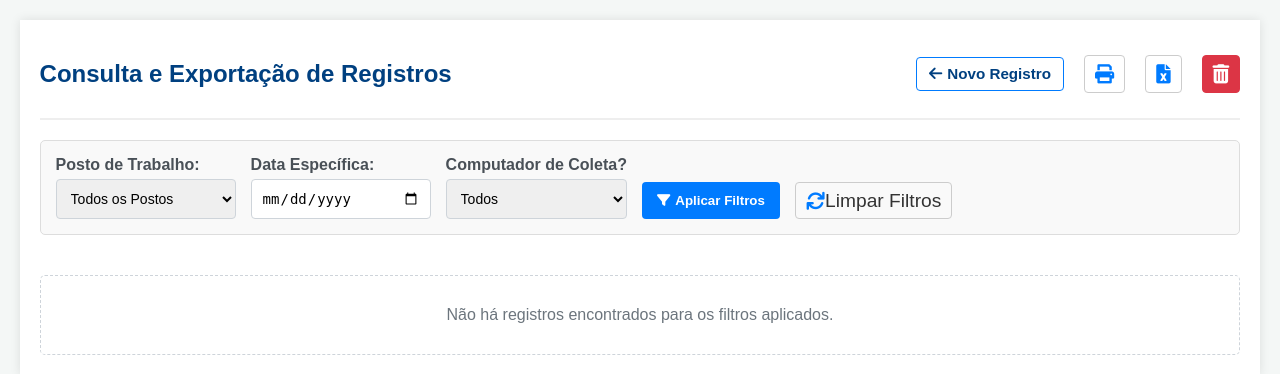
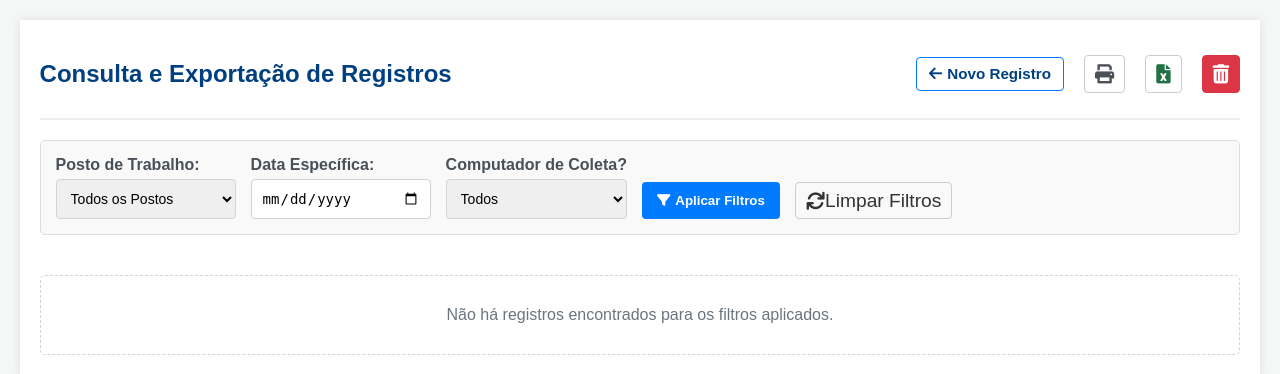
Before and after one commit to Dual650/info-IT, a Flask app: page /consultar in a window 1280 px wide. Shown: the top 374 px of the page. Run offline with Flask 3, Linux system fonts and the light colour scheme; data that the repository does not hold is empty.

Commit message:
Update style.css

```diff
--- a/static/style.css
+++ b/static/style.css
@@ -139,17 +139,25 @@ textarea {
     background-color: #e9e9e9;
 }
 
-/* NOVO: Regra para colorir os ícones de Imprimir e Exportar */
-/* O seletor :not(.btn-danger) garante que o botão de Apagar Tudo não mude de cor */
-.btn-acao:not(.btn-danger) i {
-    color: #007bff; /* Cor azul primária para destaque */
+/* NOVO: Regras para colorir ícones de forma específica */
+
+/* 1. Ícone de Exportar (Excel) - Verde */
+.btn-acao .fa-file-excel {
+    color: #217346; /* Verde escuro do Excel */
     transition: color 0.3s;
 }
-
-.btn-acao:not(.btn-danger):hover i {
-    color: #0056b3; /* Cor mais escura no hover */
+.btn-acao:hover .fa-file-excel {
+    color: #1a5c38; /* Verde um pouco mais escuro no hover */
 }
 
+/* 2. Ícone de Imprimir - Preto/Cinza */
+.btn-acao .fa-print {
+    color: #495057; /* Cinza escuro */
+    transition: color 0.3s;
+}
+.btn-acao:hover .fa-print {
+    color: #343a40; /* Preto mais forte no hover */
+}
 
 /* Ocultar o texto do botão de exportar, imprimir e apagar no consultar.html */
 .header-acoes .btn-acao span {
@@ -173,7 +181,7 @@ textarea {
 /* Botão de Exclusão (Perigo) - EM MASSA (estilo compacto) */
 .btn-acao.btn-danger {
     background-color: #dc3545 !important;
-    color: white !important;
+    color: white !important; /* Cor branca para o ÍCONE dentro de btn-danger */
     border-color: #dc3545 !important;
 }
 .btn-acao.btn-danger:hover {
```
